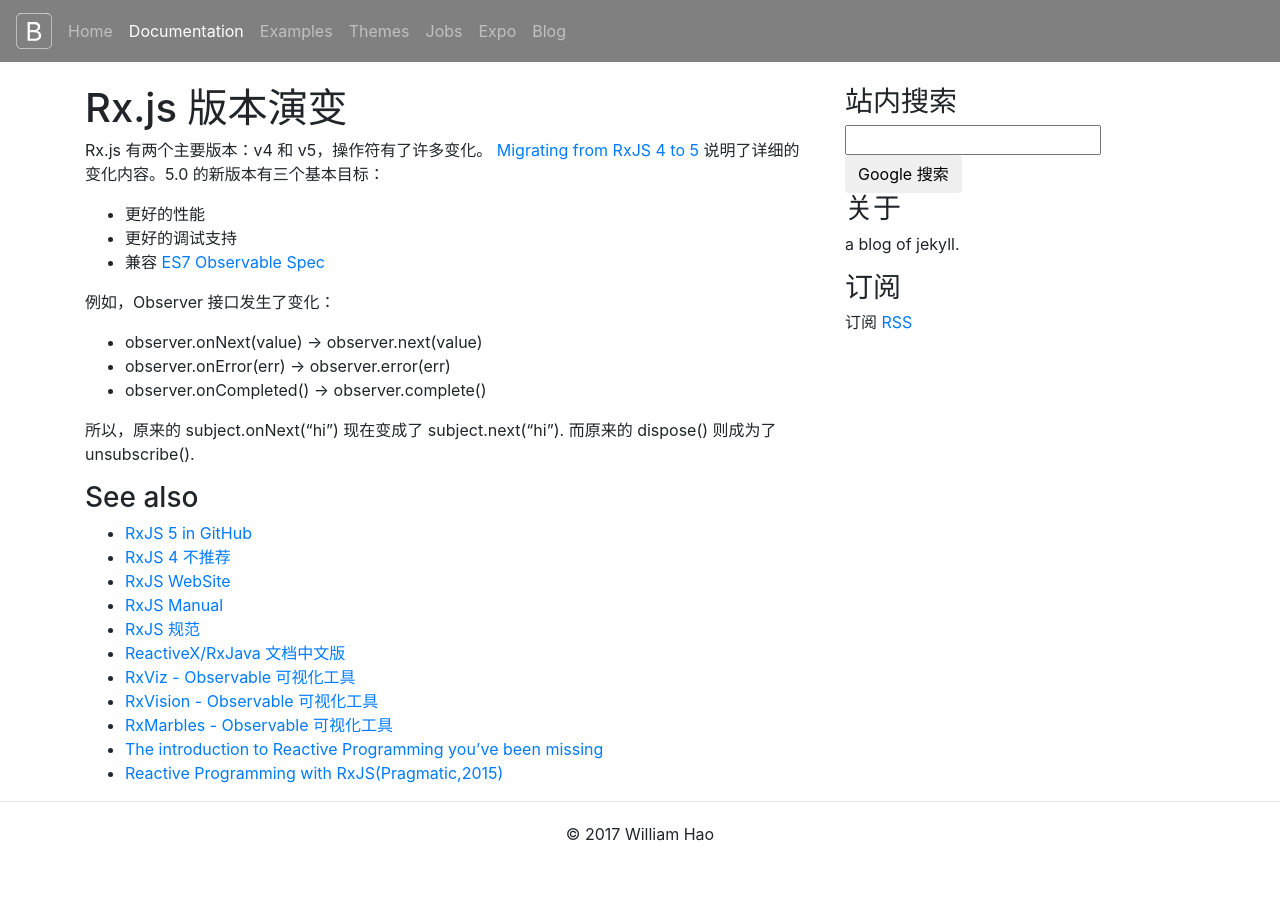
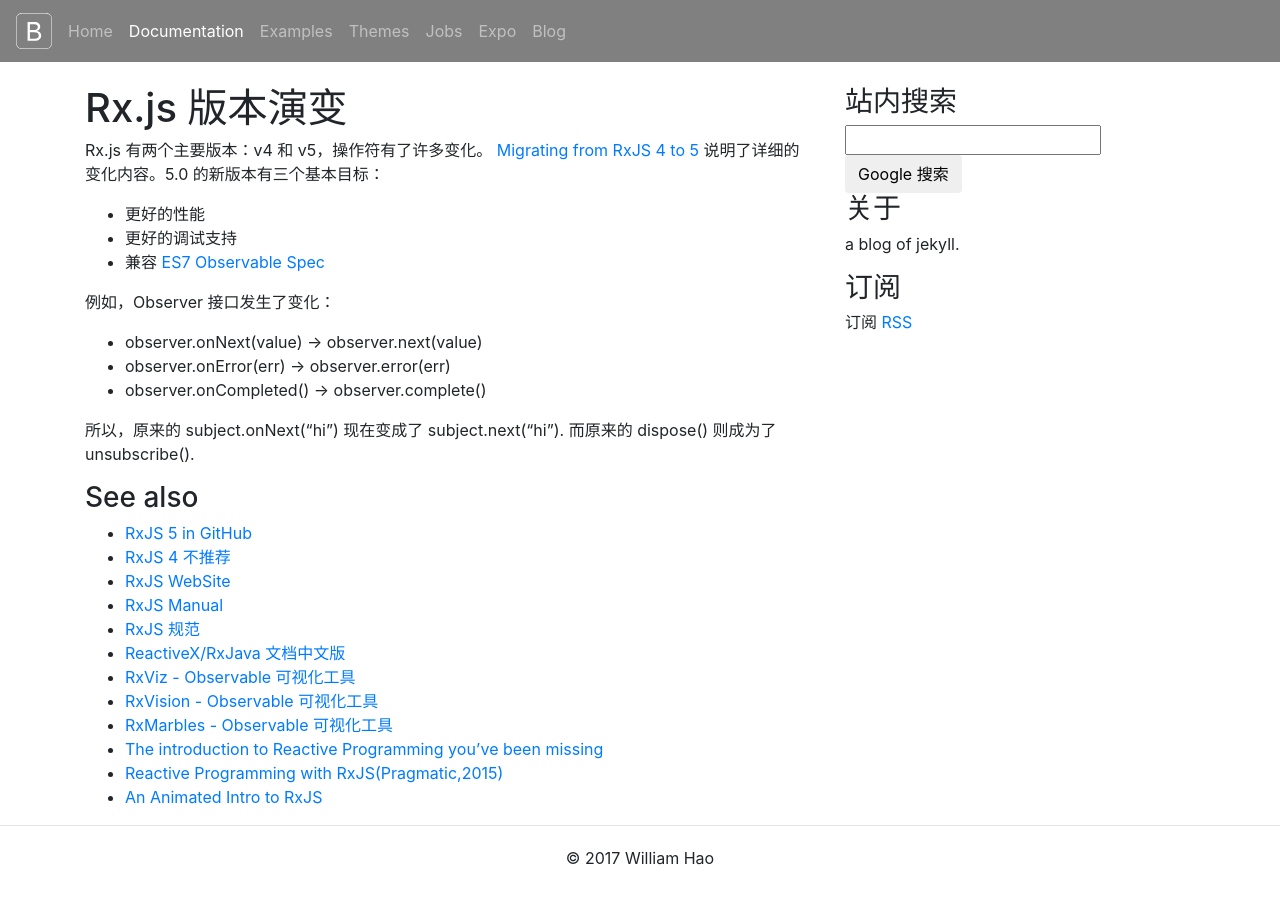
Before and after one commit to haoguanjun/jekyll, a Jekyll site: the page built from _posts/2017-09-11-rxjs-version-evolution.md, in a window 1280 px wide. Built offline with Jekyll 4.4.1, drawn with Linux system fonts in a browser that asks for light colours.

Commit message:
Update 2017-09-11-rxjs-version-evolution.md

```diff
--- a/_posts/2017-09-11-rxjs-version-evolution.md
+++ b/_posts/2017-09-11-rxjs-version-evolution.md
@@ -25,3 +25,4 @@
 * [RxMarbles - Observable 可视化工具](http://rxmarbles.com/){:target="_blank"}
 * [The introduction to Reactive Programming you've been missing](https://gist.github.com/staltz/868e7e9bc2a7b8c1f754){:target="_blank"}
 * [Reactive Programming with RxJS(Pragmatic,2015)](http://vdisk.weibo.com/s/aK8h8G1K3Kixe?category_id=0&parents_ref=aK8h8G1K3KitI){:target="_blank"}
+* [An Animated Intro to RxJS](https://css-tricks.com/animated-intro-rxjs/){:target="_blank"}
```
